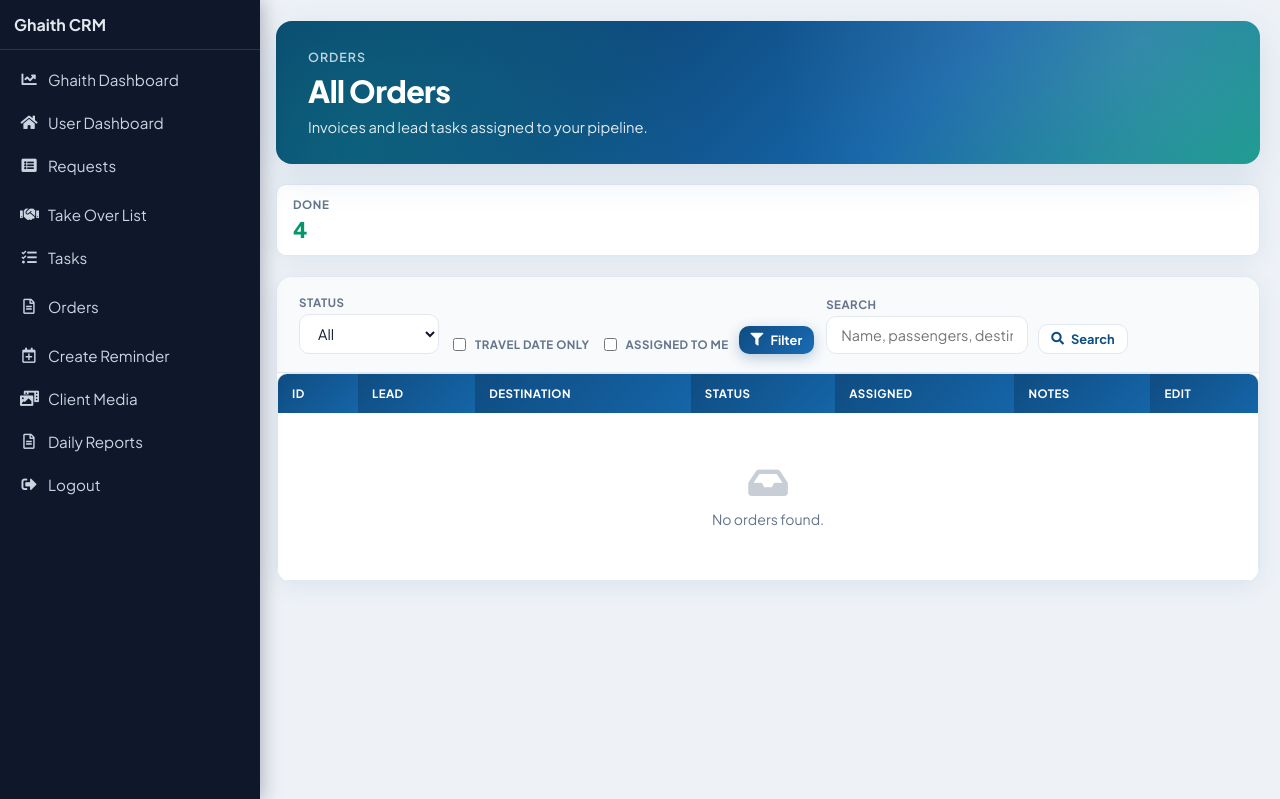
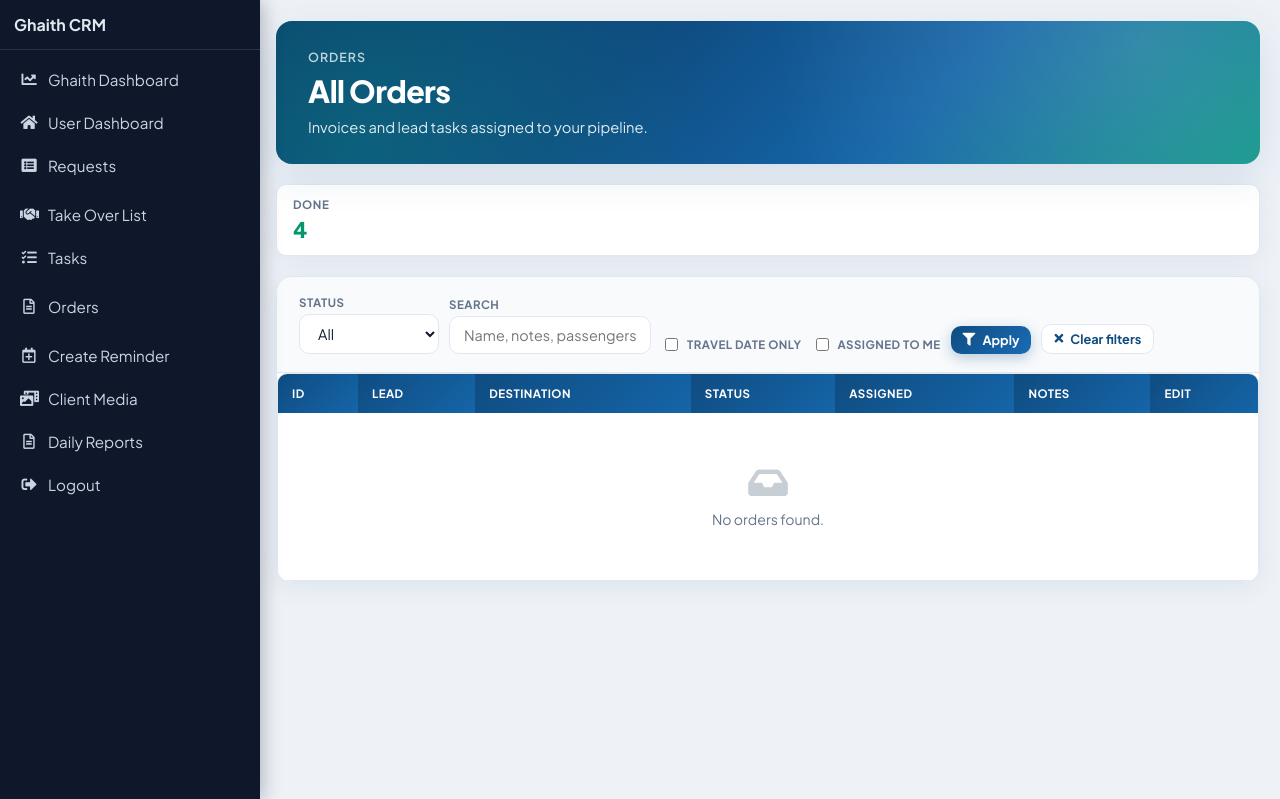
Before and after one commit to ahmadhjy/Ghaith-CRM, a Django app: page /tasks/leads/current/ in a window 1280 px wide. Shown: the top 799 px of the page. Run offline with Django 4.2, Linux system fonts and the light colour scheme; a user stored in the database is signed in; data comes from the database, SQL or seed files in the repository; parts of the project's set-up code (start-up, migrations or seed data) failed here and were passed over.

Commit message:
Orders: add clear filters button and search full notes fields.
Co-authored-by: Cursor <cursoragent@cursor.com>

```diff
--- a/tasks/templates/leadtasks.html
+++ b/tasks/templates/leadtasks.html
@@ -38,6 +38,10 @@
                         {% endfor %}
                     </select>
                 </div>
+                <div class="req-filter-group">
+                    <span class="req-filter-label">Search</span>
+                    <input type="text" id="search" name="search" placeholder="Name, notes, passengers, destination…" class="req-input" value="{{ search_query }}">
+                </div>
                 <label class="req-filter-group" style="flex-direction:row;align-items:center;gap:6px;padding-top:18px">
                     <input type="checkbox" id="travel_date_only" name="travel_date_only" {% if travel_date_only %}checked{% endif %}>
                     <span class="req-filter-label" style="margin:0">Travel date only</span>
@@ -46,14 +50,8 @@
                     <input type="checkbox" id="assigned_to_me" name="assigned_to_me" {% if assigned_to_me or not is_staff %}checked{% endif %}>
                     <span class="req-filter-label" style="margin:0">Assigned to me</span>
                 </label>
-                <button type="submit" class="req-btn req-btn--primary req-btn--sm"><i class="fas fa-filter"></i> Filter</button>
-            </form>
-            <form method="GET" action="{% url 'current_lead_tasks' %}">
-                <div class="req-filter-group">
-                    <span class="req-filter-label">Search</span>
-                    <input type="text" id="search" name="search" placeholder="Name, passengers, destination…" class="req-input" value="{{ search_query }}">
-                </div>
-                <button type="submit" class="req-btn req-btn--outline req-btn--sm"><i class="fas fa-search"></i> Search</button>
+                <button type="submit" class="req-btn req-btn--primary req-btn--sm"><i class="fas fa-filter"></i> Apply</button>
+                <a href="{% url 'current_lead_tasks' %}" class="req-btn req-btn--outline req-btn--sm"><i class="fas fa-times"></i> Clear filters</a>
             </form>
         </div>
         <div class="req-table-wrap">
--- a/tasks/views.py
+++ b/tasks/views.py
@@ -899,6 +899,7 @@ def current_leadtasks(request):
             Q(lead__destination__icontains=search_query) |
             Q(lead__phone__icontains=search_query) |
             Q(notes__icontains=search_query) |
+            Q(lead__finalization_notes__icontains=search_query) |
             Q(assigned_to__username__icontains=search_query)
         ).distinct()
 
```
